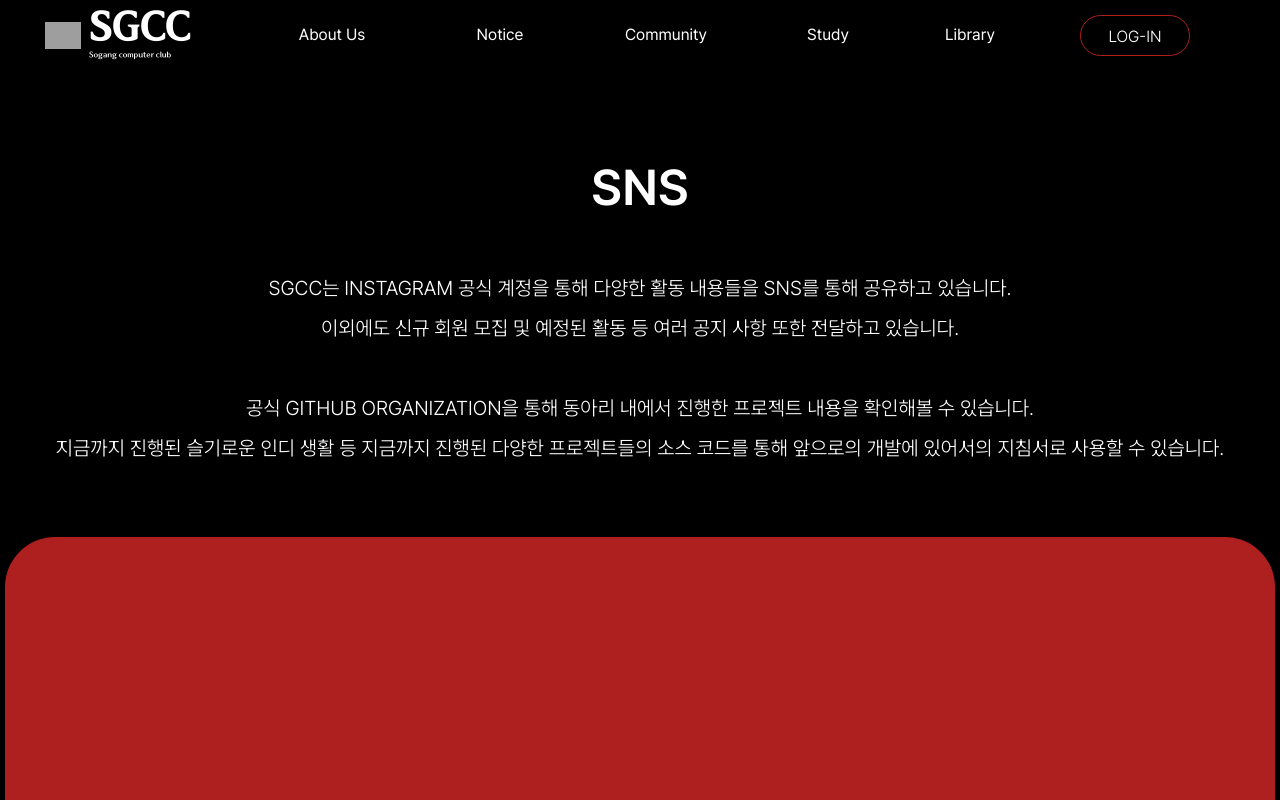
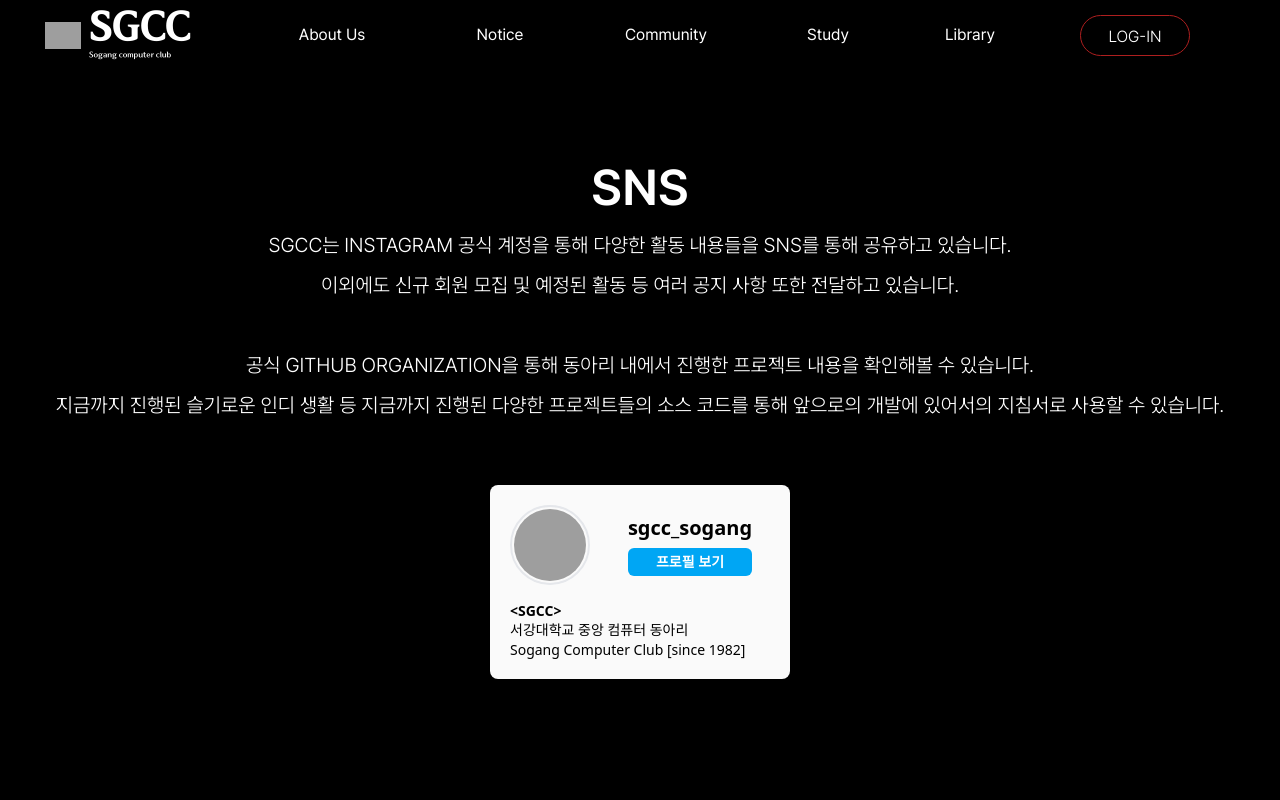
Before and after one commit to HansDavidKim/SGCC-front, a SvelteKit app: page /aboutus/SNS in a window 1280 px wide. Shown: the top 800 px of the page. Built offline with nearby package versions, Linux system fonts and the light colour scheme; grey boxes are pictures that could not be loaded.

Commit message:
feat: 인스타그램 SNS 추가
- 인스타그램 SNS를 추가함

```diff
--- a/src/routes/aboutus/SNS/+page.svelte
+++ b/src/routes/aboutus/SNS/+page.svelte
@@ -4,20 +4,44 @@
 </script>
 
 <main>
-
   <div class="flex flex-col py-20 relative items-center bg-black h-[1487px] text-white">
     <h2 class="text-[50px] font-semibold text-center">SNS</h2>
-    <p class="absolute top-[198px] text-[20px] leading-[40px] font-light text-center">
+    <p class="text-[20px] leading-[40px] font-light text-center">
       SGCC는 INSTAGRAM 공식 계정을 통해 다양한 활동 내용들을 SNS를 통해 공유하고 있습니다.<br>
       이외에도 신규 회원 모집 및 예정된 활동 등 여러 공지 사항 또한 전달하고 있습니다.<br>
       <br>
       공식 GITHUB ORGANIZATION을 통해 동아리 내에서 진행한 프로젝트 내용을 확인해볼 수 있습니다.<br>
       지금까지 진행된 슬기로운 인디 생활 등 지금까지 진행된 다양한 프로젝트들의 소스 코드를 통해 앞으로의 개발에 있어서의 지침서로 사용할 수 있습니다.<br>
     </p>
+    <a
+      href="https://www.instagram.com/sgcc_sogang"
+      target="_blank"
+      class="
+        block w-75 max-w-full font-sans text-black no-underline
+        rounded-lg bg-zinc-50 p-5 my-15
+        shadow-md transition-transform duration-200 ease-in-out
+        hover:-translate-y-1
+      "
+    >
+      <div class="flex items-center justify-between mb-4">
+        <img
+          src="/src/lib/assets/images/SGCC-logo.jpg"
+          alt="SGCC Logo"
+          class="w-20 h-20 rounded-full object-cover mr-5 border-2 border-gray-200 p-0.5"
+        >
+        <div class="flex flex-col mx-auto">
+          <p class="text-xl font-semibold mb-1.5">sgcc_sogang</p>
+          <div class="text-sm font-bold text-white bg-sky-500 rounded-md py-1 px-3 text-center">
+            프로필 보기
+          </div>
+        </div>
+      </div>
 
-    <div class="absolute top-[467px] bg-[#AE1F1F] w-[1270px] h-[955px] rounded-[50px]">
-
-    </div>
+      <div class="text-sm leading-snug">
+        <p class="font-semibold">&lt;SGCC&gt;</p>
+        <p>서강대학교 중앙 컴퓨터 동아리</p>
+        <p>Sogang Computer Club [since 1982]</p>
+      </div>
+    </a>
   </div>
-
 </main>
```
Also changed, not shown: src/lib/assets/images/SGCC-logo.jpg (added).
